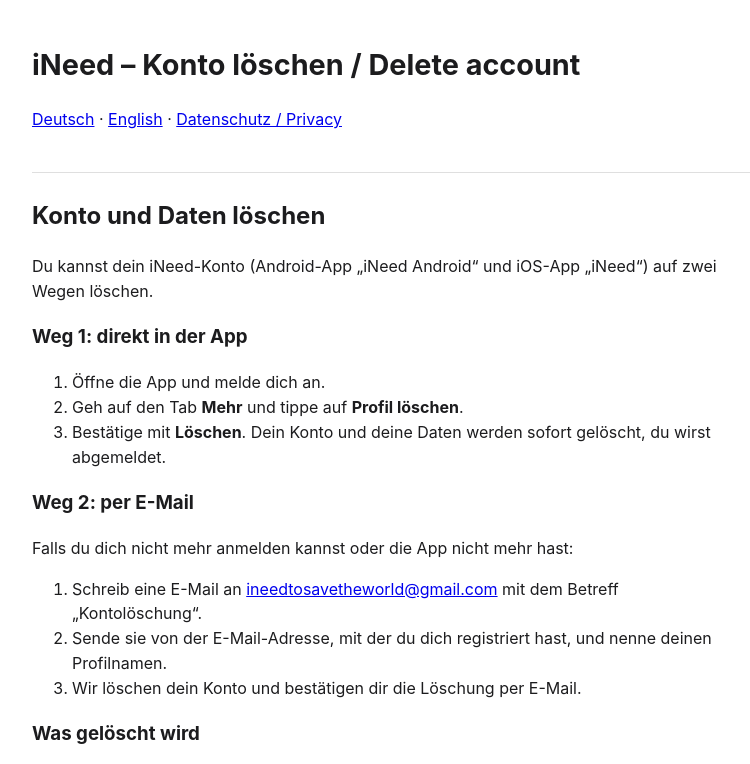
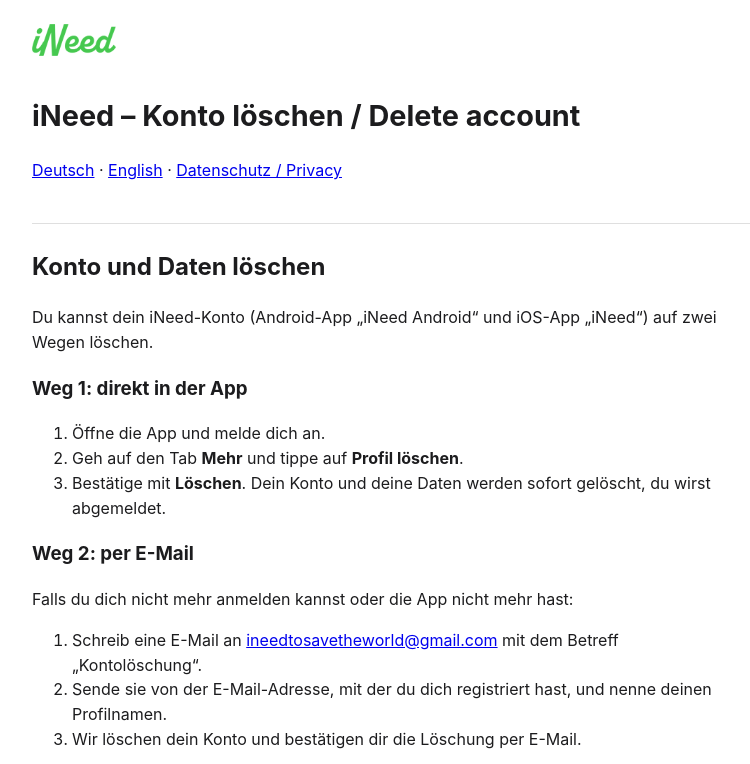
Before and after one commit to s3roart-netizen/iNeed, a plain HTML site: page delete-account.html in a window 1280 px wide. Shown: the top 764 px of the page, without its empty margins (248-998 px from the left). Drawn offline with Linux system fonts and the light colour scheme.

Commit message:
Add files via upload

```diff
--- a/delete-account.html
+++ b/delete-account.html
@@ -8,9 +8,12 @@
   body { font-family: -apple-system, system-ui, Helvetica, Arial, sans-serif; max-width: 720px; margin: 0 auto; padding: 24px 20px 64px; line-height: 1.55; color: #1c1c1e; background: #fff; }
   @media (prefers-color-scheme: dark) { body { color: #f2f2f7; background: #000; } a { color: #6ab0ff; } }
   h1 { font-size: 1.8rem; } h2 { margin-top: 2.5rem; border-top: 1px solid #8884; padding-top: 1.5rem; }
+  .site-logo { display: inline-block; margin-bottom: 12px; }
+  .site-logo img { display: block; width: 84px; height: auto; }
 </style>
 </head>
 <body>
+<a class="site-logo" href="/" aria-label="Zur Startseite"><img src="ineed-logo.png" alt="iNeed"></a>
 <h1>iNeed – Konto löschen / Delete account</h1>
 <nav><a href="#de">Deutsch</a> · <a href="#en">English</a> · <a href="privacy.html">Datenschutz / Privacy</a></nav>
 
```
Also changed, not shown: privacy.html (+3 -0 lines), terms.html (+3 -0 lines), pMGxMsr.png (added).
